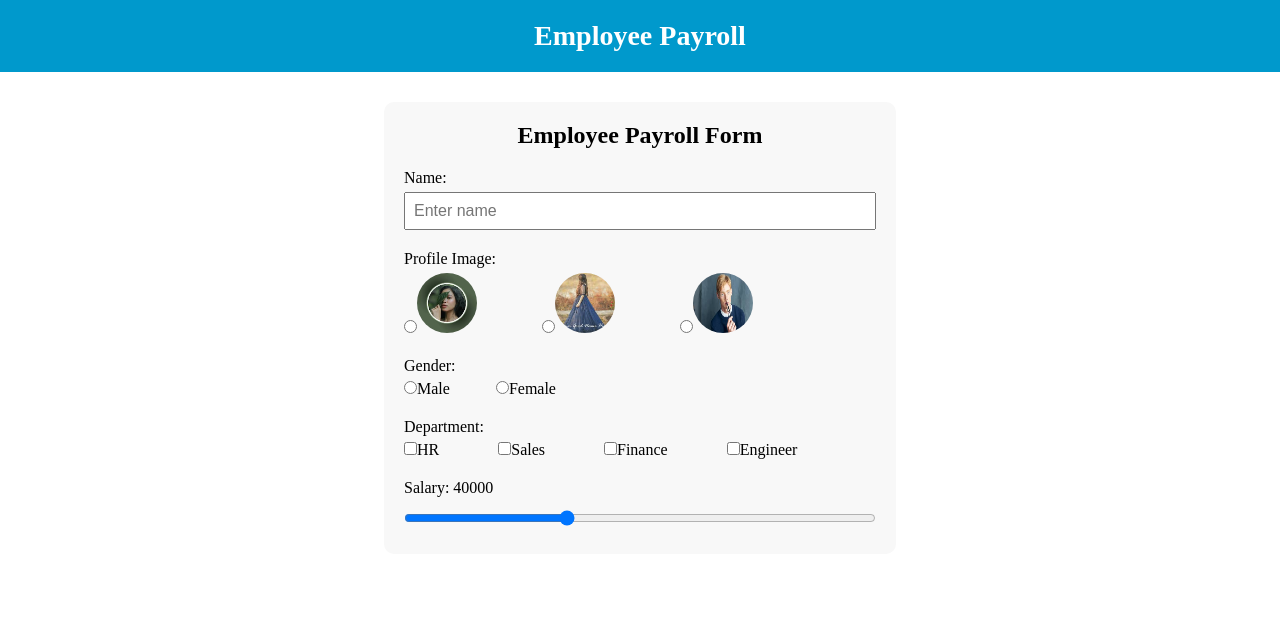
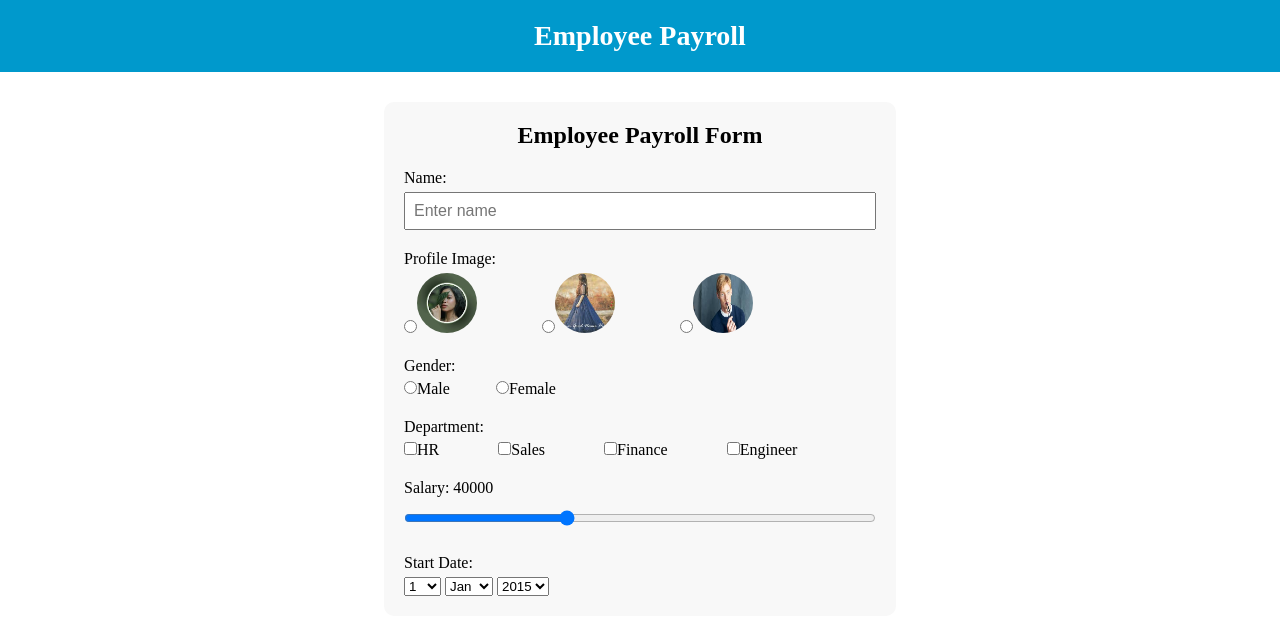
Before and after one commit to dkalki-19/Day43EmployeePayRollUI, a plain HTML site: page index.html in a window 1280 px wide. Drawn offline with Linux system fonts and the light colour scheme.

Commit message:
UC5 - Start Date Select (Day, Month, Year)

```diff
--- a/index.html
+++ b/index.html
@@ -45,6 +45,14 @@
             <label for="salary">Salary: <span id="salary-output">40000</span></label>
             <input type="range" min="10000" max="100000" value="40000" id="salary">
         </div>
+        <div class="form-row">
+            <label>Start Date:</label>
+            <div class="date-box">
+                <select id="day"></select>
+                <select id="month"></select>
+                <select id="year"></select>
+            </div>
+        </div>
     </div>
 
 
@@ -52,6 +60,23 @@
         document.getElementById("salary").oninput = function () {
         document.getElementById("salary-output").textContent = this.value;
         };
+
+        const day = document.getElementById("day");
+        const month = document.getElementById("month");
+        const year = document.getElementById("year");
+
+        // Days
+        for (let i = 1; i <= 31; i++)
+            day.innerHTML += `<option value="${i}">${i}</option>`;
+
+        // Months
+        const months = ["Jan","Feb","Mar","Apr","May","Jun","Jul","Aug","Sep","Oct","Nov","Dec"];
+        months.forEach((m, i) => month.innerHTML += `<option value="${i+1}">${m}</option>`);
+
+        // Years
+        for (let y = 2015; y <= 2030; y++)
+            year.innerHTML += `<option value="${y}">${y}</option>`;
+
     </script>
 </body>
 </html>
```
